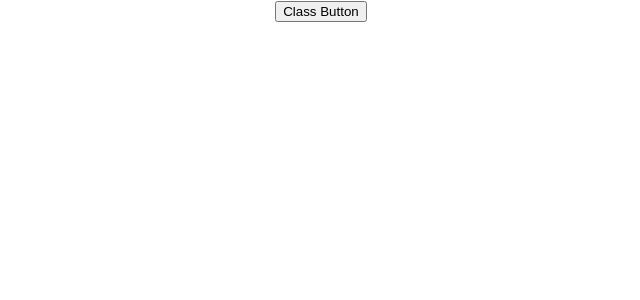
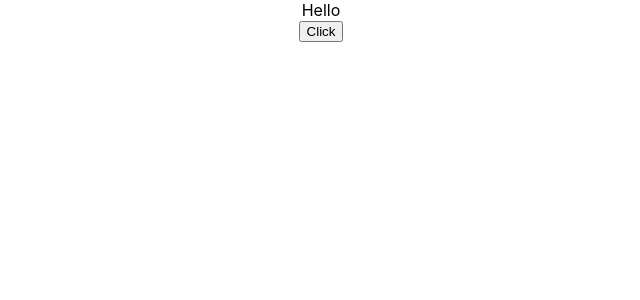
Before and after one commit to abhieshekumar/react-crash, a React (Create React App) app: page / in a window 1280 px wide. Shown: the top 300 px of the page, without its empty margins (319-959 px from the left). Built offline with nearby package versions, Linux system fonts and the light colour scheme.

Commit message:
Binding Event Handler - On Click shows error 'Cannot read property setState of undefined'

```diff
--- a/src/App.js
+++ b/src/App.js
@@ -9,13 +9,14 @@ import Message from './components/Message' //for state of component
 import Counter from './components/Counter'
 import FunctionClick from './components/FunctionClick'
 import ClassClick from './components/ClassClick'
+import EventBind from './components/EventBind'
 
 class App extends Component {
   render() {
     /* If there is no content between the tag <Greet></Greet> we may change it to a self closing tag */
     return (
       <div className="App">
-        <ClassClick/>
+        <EventBind/>
       </div>
     );
   }
--- /dev/null
+++ b/src/components/EventBind.js
@@ -0,0 +1,29 @@
+import React, { Component } from 'react'
+
+export class eventBind extends Component {
+
+  constructor(props) {
+    super(props)
+
+    this.state = {
+       message: 'Hello'
+    }
+  }
+
+  clickHandler(){
+    this.setState({
+      message: 'Good Bye'
+    })
+  }
+
+  render() {
+    return (
+      <div>
+        <div>{ this.state.message }</div>
+        <button onClick = { this.clickHandler}>Click</button>
+      </div>
+    )
+  }
+}
+
+export default eventBind
```
